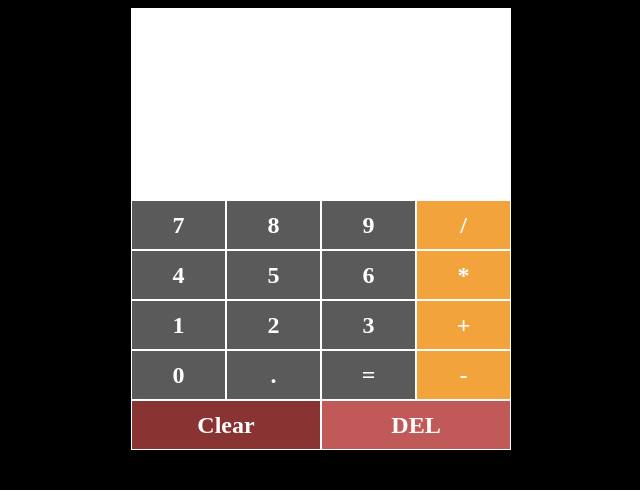
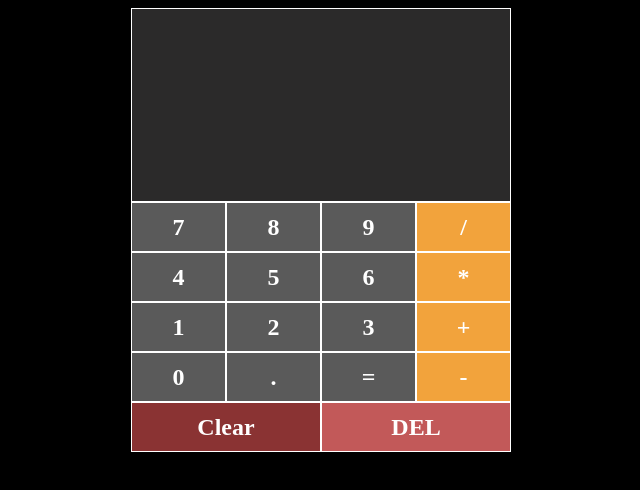
Before and after one commit to vincent-zola/calculator_react_simple, a React (Create React App) app: page / in a window 1280 px wide. Shown: the top 490 px of the page, without its empty margins (319-959 px from the left). Built offline with nearby package versions, Linux system fonts and the light colour scheme.

Commit message:
adjusted colors

```diff
--- a/src/components/Input.css
+++ b/src/components/Input.css
@@ -5,6 +5,8 @@
   align-items: flex-end;
   flex-direction: column;
   padding: 16px;
+  background-color: rgb(43, 42, 42);
+  border: 1px solid white;
 }
 
 .result {
@@ -15,6 +17,7 @@
 .text {
   flex: 1;
   font-size: 18px;
+  color: white;
 }
 
 .result h1{
--- a/src/components/Input.jsx
+++ b/src/components/Input.jsx
@@ -5,7 +5,7 @@ const Input = ({text,result}) => {
   return (
     <div className="input-wrapper">
       <div className="result">
-          <h1 style={{color: isNaN(result) ? "red" : "green" }} >{result}</h1>
+          <h1 style={{color: isNaN(result) ? "#C25959" : "#71D45B" }} >{result}</h1>
       </div>
       <div className="text">
           <h3>{text}</h3>
```
